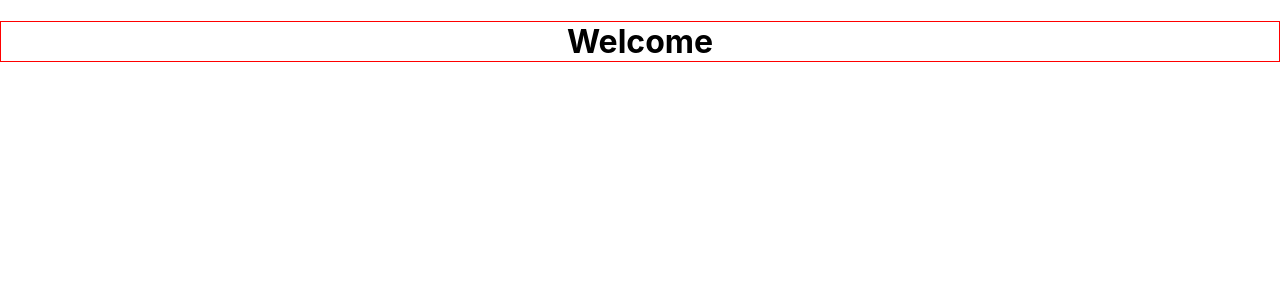
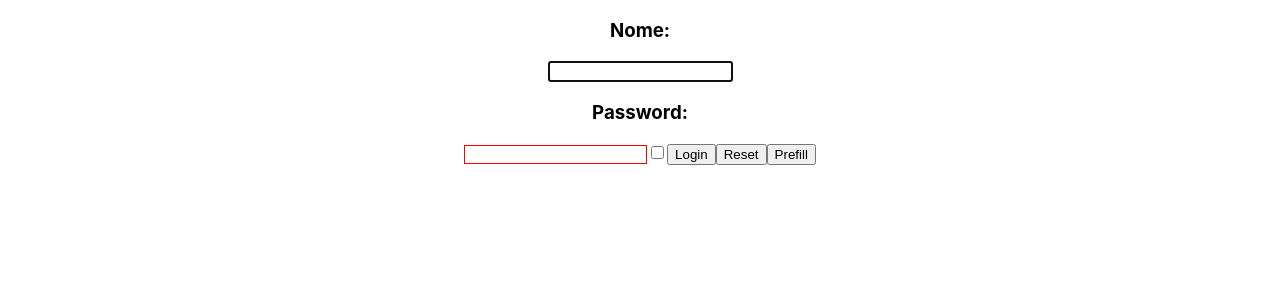
Before and after one commit to Underscore2/EserciziReact, a React (Create React App) app in the folder esercizio/: page / in a window 1280 px wide. Shown: the top 300 px of the page. Built offline with nearby package versions, Linux system fonts and the light colour scheme.

Commit message:
Style 02 - Done

```diff
--- a/esercizio/src/App.js
+++ b/esercizio/src/App.js
@@ -1,11 +1,11 @@
 import logo from './logo.svg';
 import './App.css';
-import Welcome from './Welcome';
+import Login from './UncontrolledLogin';
 
 function App() {
   return (
     <div className="App">
-     <Welcome/>
+     <Login/>
     </div>
   );
 }
--- /dev/null
+++ b/esercizio/src/UncontrolledLogin.js
@@ -0,0 +1,62 @@
+
+import react, { createRef } from 'react';
+
+class Login extends react.Component {
+    _formRef = createRef()
+    _autoFocus = createRef()
+    _passwordRed=createRef()
+
+
+    state={
+        password:''
+    }
+
+
+
+
+    inputHandler = (event) => {
+        this.setState((state)=>{return{
+            password: state.password=event.target.value
+        }})
+
+
+    }
+
+    handlerFormPrefill = () => {
+        this._formRef.current.elements.username.value = "Jimmy"
+        this._formRef.current.elements.password.value = "CIAO"
+        this._formRef.current.elements.remember.checked = true;
+
+    }
+
+
+
+    render() {
+
+        const buttonStyle={
+         border:   this.state.password.length <= 8 ? "1px solid red" : "1px solid green"
+        }
+        return (
+            <div>
+                <form ref={this._formRef} onSubmit={this.inputHandler}>
+                    <div>
+                        <h3>Nome:</h3>
+                        <input type="text" ref={this._autoFocus} name="username" /></div>
+                    <div>
+                        <h3>Password:</h3>
+                        <input name="password" style={buttonStyle} value={this.state.password} onChange={this.inputHandler}type="password" />
+                        <input name="remember" type="checkbox" />
+                        <button type="submit">Login</button>
+                        <button type='reset' >Reset</button>
+                        <button type='button' onClick={this.handlerFormPrefill}>Prefill</button>
+                    </div>
+                </form>
+            </div>
+        )
+    }
+    componentDidMount = () => {
+        this._autoFocus.current.focus()
+    }
+
+}
+export default Login;
```
